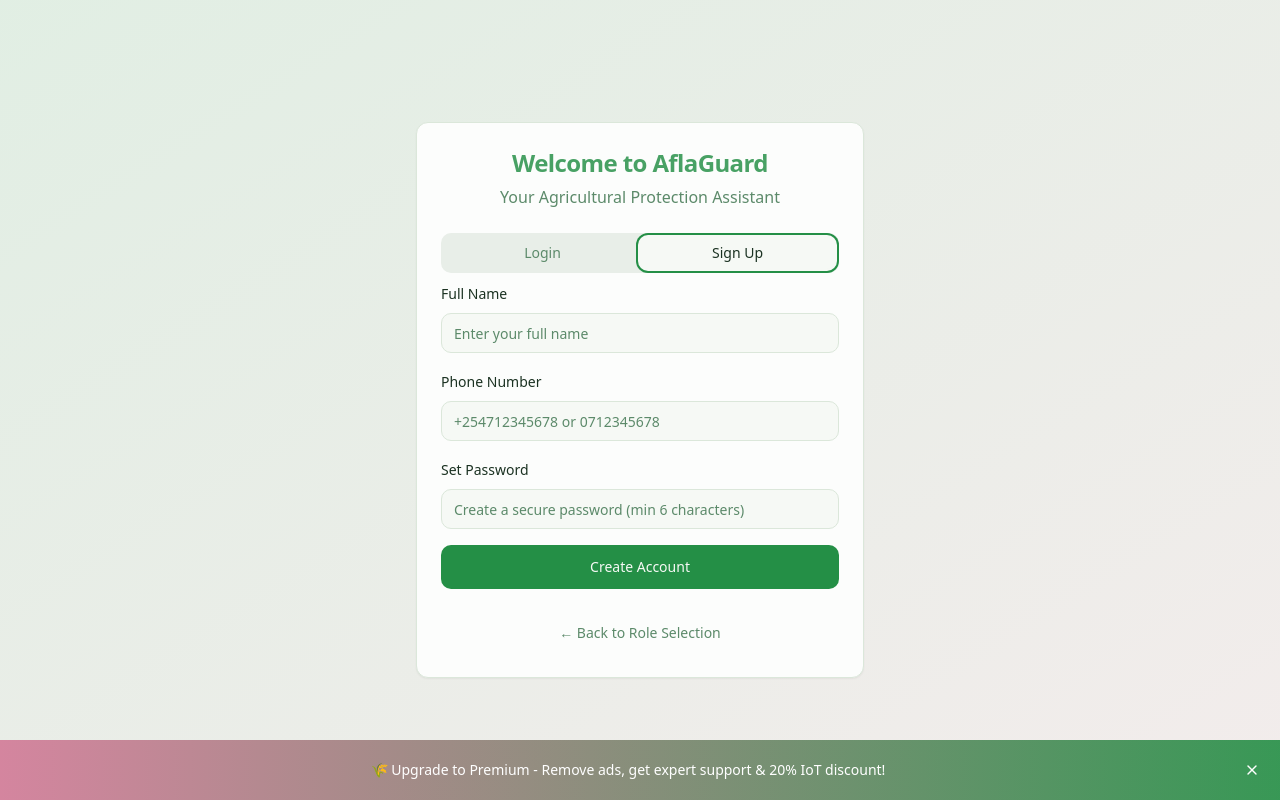
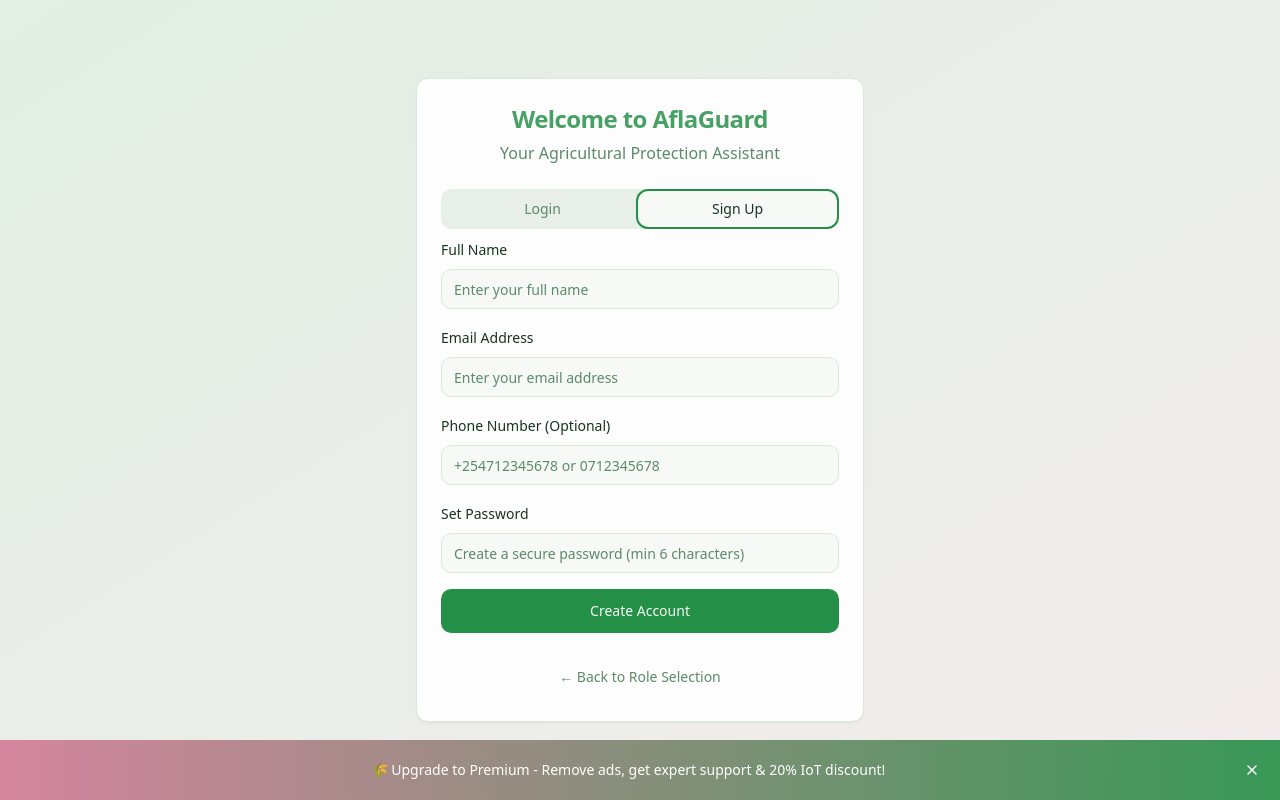
Before and after one commit to aryan331277/afla-guardian-connect, a React (Vite) app: page /auth in a window 1280 px wide. Both pictures are taken after a click on the tab "Sign Up". Built offline with nearby package versions, Linux system fonts and the light colour scheme.

Commit message:
Fix login/signup email validation
The AI will address issues with email validation on the login and sign-up pages, ensuring that valid email addresses are accepted and that the authentication flow proceeds correctly.

```diff
--- a/src/pages/PhoneAuth.tsx
+++ b/src/pages/PhoneAuth.tsx
@@ -18,13 +18,13 @@ const PhoneAuth = () => {
   const [otpSent, setOtpSent] = useState(false);
 
   // Login form state
-  const [loginName, setLoginName] = useState('');
+  const [loginEmail, setLoginEmail] = useState('');
   const [loginPassword, setLoginPassword] = useState('');
 
   // Signup form state
   const [signupName, setSignupName] = useState('');
+  const [signupEmail, setSignupEmail] = useState('');
   const [signupPhone, setSignupPhone] = useState('');
-  const [signupOtp, setSignupOtp] = useState('');
   const [signupPassword, setSignupPassword] = useState('');
 
   useEffect(() => {
@@ -58,7 +58,7 @@ const PhoneAuth = () => {
   }, [navigate]);
 
   const handleLogin = async () => {
-    if (!loginName.trim() || !loginPassword.trim()) {
+    if (!loginEmail.trim() || !loginPassword.trim()) {
       toast({
         variant: "destructive",
         title: "Error",
@@ -67,12 +67,23 @@ const PhoneAuth = () => {
       return;
     }
 
+    // Basic email validation
+    const emailRegex = /^[^\s@]+@[^\s@]+\.[^\s@]+$/;
+    if (!emailRegex.test(loginEmail.trim())) {
+      toast({
+        variant: "destructive",
+        title: "Error",
+        description: "Please enter a valid email address",
+      });
+      return;
+    }
+
     setLoading(true);
     try {
-      console.log('Attempting login with:', loginName);
+      console.log('Attempting login with:', loginEmail);
 
       const { data, error } = await supabase.auth.signInWithPassword({
-        email: loginName,
+        email: loginEmail.trim(),
         password: loginPassword
       });
 
@@ -108,11 +119,22 @@ const PhoneAuth = () => {
       return;
     }
 
-    if (!signupPhone.trim()) {
+    if (!signupEmail.trim()) {
       toast({
         variant: "destructive",
         title: "Error",
-        description: "Please enter your phone number",
+        description: "Please enter your email address",
+      });
+      return;
+    }
+
+    // Email validation
+    const emailRegex = /^[^\s@]+@[^\s@]+\.[^\s@]+$/;
+    if (!emailRegex.test(signupEmail.trim())) {
+      toast({
+        variant: "destructive",
+        title: "Error",
+        description: "Please enter a valid email address",
       });
       return;
     }
@@ -139,18 +161,15 @@ const PhoneAuth = () => {
     try {
       const formattedPhone = signupPhone.startsWith('+') ? signupPhone : `+254${signupPhone.replace(/^0/, '')}`;
 
-      // Create a unique email from phone number
-      const email = `${formattedPhone.replace('+', '')}@aflaguard.app`;
-
-      console.log('Creating account with email:', email);
+      console.log('Creating account with email:', signupEmail.trim());
 
       const { data, error } = await supabase.auth.signUp({
-        email: email,
+        email: signupEmail.trim(),
         password: signupPassword,
         options: {
           emailRedirectTo: `${window.location.origin}/`,
           data: {
-            full_name: signupName,
+            full_name: signupName.trim(),
             phone_number: formattedPhone
           }
         }
@@ -167,9 +186,9 @@ const PhoneAuth = () => {
         description: "Account created successfully! You can now login.",
       });
 
-      // Switch to login tab
-      setLoginName(email);
-      setLoginPassword(signupPassword);
+      // Switch to login tab and prefill email
+      setLoginEmail(signupEmail.trim());
+      setLoginPassword('');
 
     } catch (error: any) {
       console.error('Error creating account:', error);
@@ -188,11 +207,11 @@ const PhoneAuth = () => {
 
   const resetForm = () => {
     setOtpSent(false);
-    setLoginName('');
+    setLoginEmail('');
     setLoginPassword('');
     setSignupName('');
+    setSignupEmail('');
     setSignupPhone('');
-    setSignupOtp('');
     setSignupPassword('');
   };
 
@@ -216,13 +235,13 @@ const PhoneAuth = () => {
 
             <TabsContent value="login" className="space-y-4 animate-fade-in">
               <div className="space-y-2">
-                <Label htmlFor="login-name">Email/Username</Label>
+                <Label htmlFor="login-email">Email Address</Label>
                 <Input
-                  id="login-name"
+                  id="login-email"
                   type="email"
-                  placeholder="Enter your email"
-                  value={loginName}
-                  onChange={(e) => setLoginName(e.target.value)}
+                  placeholder="Enter your email address"
+                  value={loginEmail}
+                  onChange={(e) => setLoginEmail(e.target.value)}
                   disabled={loading}
                   className="transition-all duration-200 hover:border-primary/50"
                 />
@@ -279,7 +298,20 @@ const PhoneAuth = () => {
               </div>
 
               <div className="space-y-2">
-                <Label htmlFor="signup-phone">Phone Number</Label>
+                <Label htmlFor="signup-email">Email Address</Label>
+                <Input
+                  id="signup-email"
+                  type="email"
+                  placeholder="Enter your email address"
+                  value={signupEmail}
+                  onChange={(e) => setSignupEmail(e.target.value)}
+                  disabled={loading}
+                  className="transition-all duration-200 hover:border-primary/50"
+                />
+              </div>
+
+              <div className="space-y-2">
+                <Label htmlFor="signup-phone">Phone Number (Optional)</Label>
                 <Input
                   id="signup-phone"
                   type="tel"
@@ -303,7 +335,6 @@ const PhoneAuth = () => {
                   className="transition-all duration-200 hover:border-primary/50"
                 />
               </div>
-
               <Button
                 onClick={handleDirectSignup}
                 disabled={loading}
```
